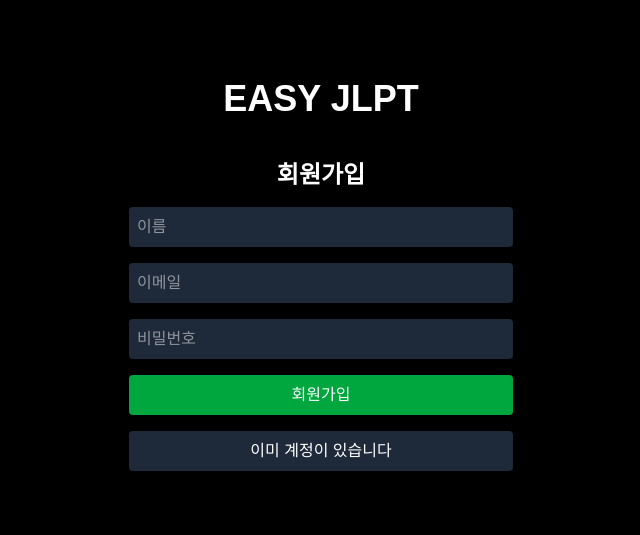
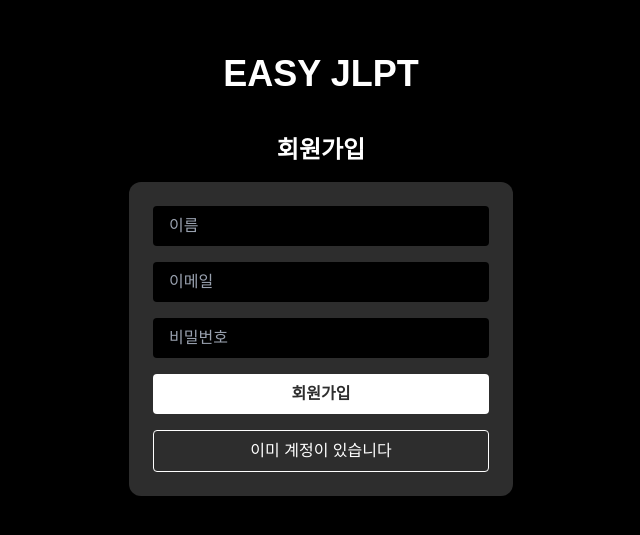
Before and after one commit to KwakOri/nihongo-voca-250519, a Next.js app: page /signup in a window 1280 px wide. Shown: the part 125-660 px from the top of the page, without its empty margins (319-959 px from the left). Built offline with nearby package versions, Linux system fonts and the light colour scheme; no server answers.

Commit message:
Style: login, signup page 수정

```diff
--- a/src/components/AuthForm/AuthForm.tsx
+++ b/src/components/AuthForm/AuthForm.tsx
@@ -31,16 +31,16 @@ export default function AuthForm() {
   };
 
   return (
-    <div className="w-full max-w-sm space-y-4">
+    <div className="w-full max-w-sm mx-auto p-6 rounded-xl shadow-md bg-[#2d2d2d] space-y-4 text-white">
       <input
-        className="w-full p-2 rounded bg-gray-800 text-white"
+        className="w-full px-4 py-2 rounded bg-[#000000] text-white placeholder-gray-400 focus:outline-none focus:ring-2 focus:ring-white"
         placeholder="이메일"
         type="email"
         value={email}
         onChange={(e) => setEmail(e.target.value)}
       />
       <input
-        className="w-full p-2 rounded bg-gray-800 text-white"
+        className="w-full px-4 py-2 rounded bg-[#000000] text-white placeholder-gray-400 focus:outline-none focus:ring-2 focus:ring-white"
         placeholder="비밀번호"
         type="password"
         value={password}
@@ -48,14 +48,14 @@ export default function AuthForm() {
       />
       <button
         onClick={handleLogin}
-        className="w-full p-2 bg-blue-600 rounded text-white"
+        className="w-full px-4 py-2 rounded bg-white text-[#2d2d2d] font-semibold hover:opacity-90 disabled:opacity-50 transition"
         disabled={loading}
       >
         {loading ? "로그인 중..." : "로그인"}
       </button>
-      {error && <p className="text-red-500 text-sm">{error}</p>}
-      <Link href={"/signup"}>
-        <button className="w-full p-2 bg-gray-800 rounded text-white">
+      {error && <p className="text-red-400 text-sm">{error}</p>}
+      <Link href={"/signup"} className="block">
+        <button className="w-full px-4 py-2 rounded border border-white text-white hover:bg-white hover:text-[#2d2d2d] transition">
           회원가입
         </button>
       </Link>
--- a/src/components/SignupForm/SIgnupForm.tsx
+++ b/src/components/SignupForm/SIgnupForm.tsx
@@ -29,31 +29,31 @@ export default function SignupForm() {
   };
 
   return (
-    <div className="w-full max-w-sm space-y-4">
+    <div className="w-full max-w-sm mx-auto p-6 rounded-xl shadow-md bg-[#2d2d2d] space-y-4 text-white">
       <input
         type="text"
         placeholder="이름"
-        className="w-full p-2 rounded bg-gray-800 text-white"
+        className="w-full px-4 py-2 rounded bg-[#000000] text-white placeholder-gray-400 focus:outline-none focus:ring-2 focus:ring-white"
         value={name}
         onChange={(e) => setName(e.target.value)}
       />
       <input
         type="email"
         placeholder="이메일"
-        className="w-full p-2 rounded bg-gray-800 text-white"
+        className="w-full px-4 py-2 rounded bg-[#000000] text-white placeholder-gray-400 focus:outline-none focus:ring-2 focus:ring-white"
         value={email}
         onChange={(e) => setEmail(e.target.value)}
       />
       <input
         type="password"
         placeholder="비밀번호"
-        className="w-full p-2 rounded bg-gray-800 text-white"
+        className="w-full px-4 py-2 rounded bg-[#000000] text-white placeholder-gray-400 focus:outline-none focus:ring-2 focus:ring-white"
         value={password}
         onChange={(e) => setPassword(e.target.value)}
       />
       <button
         onClick={handleSignup}
-        className="w-full p-2 bg-green-600 rounded text-white"
+        className="w-full px-4 py-2 rounded bg-white text-[#2d2d2d] font-semibold hover:opacity-90 disabled:opacity-50 transition"
         disabled={loading}
       >
         {loading ? "가입 중..." : "회원가입"}
@@ -61,8 +61,9 @@ export default function SignupForm() {
 
       {message && <p className="text-green-400 text-sm">{message}</p>}
       {error && <p className="text-red-400 text-sm">{error}</p>}
-      <Link href={"/login"}>
-        <button className="w-full p-2 bg-gray-800 rounded text-white">
+
+      <Link href={"/login"} className="block">
+        <button className="w-full px-4 py-2 rounded border border-white text-white hover:bg-white hover:text-[#2d2d2d] transition">
           이미 계정이 있습니다
         </button>
       </Link>
```
